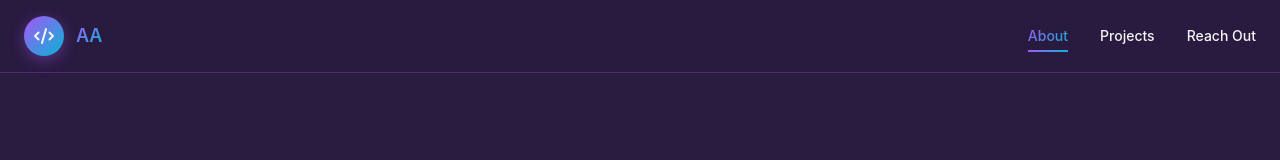
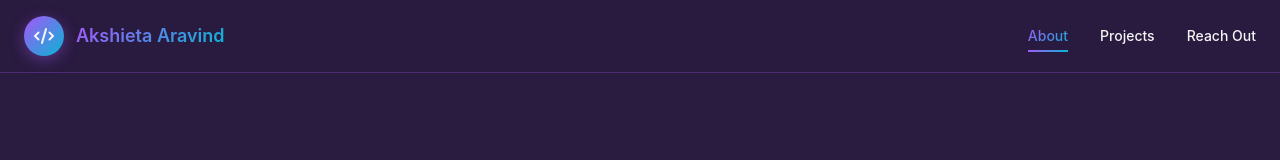
Before and after one commit to Simplyaksh18/Portfolio-Website, a plain HTML site: page index.html in a window 1280 px wide. Shown: the top 160 px of the page. Drawn offline with Linux system fonts and the light colour scheme; a web font is replaced by a local one.

Commit message:
index.html

```diff
--- a/index.html
+++ b/index.html
@@ -52,7 +52,7 @@
           <div class="logo-placeholder">
             <i class="fas fa-code"></i>
           </div>
-          <span class="logo-text">AA</span>
+          <span class="logo-text">Akshieta Aravind</span>
         </div>
 
         <ul class="nav-menu" id="navMenu">
```
